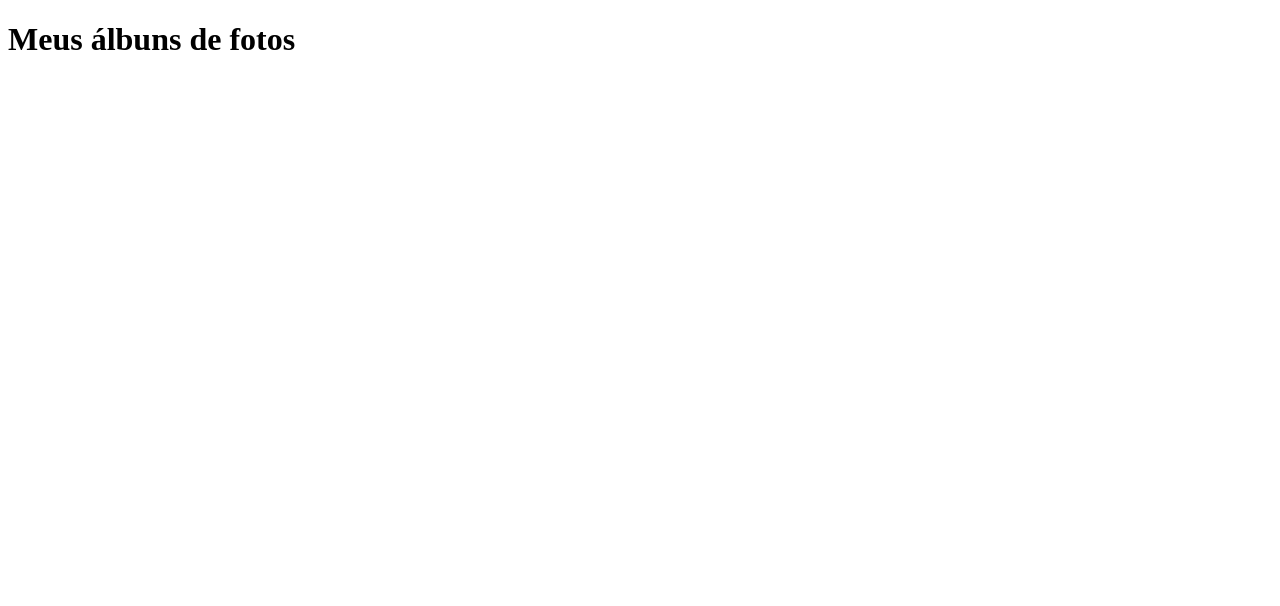
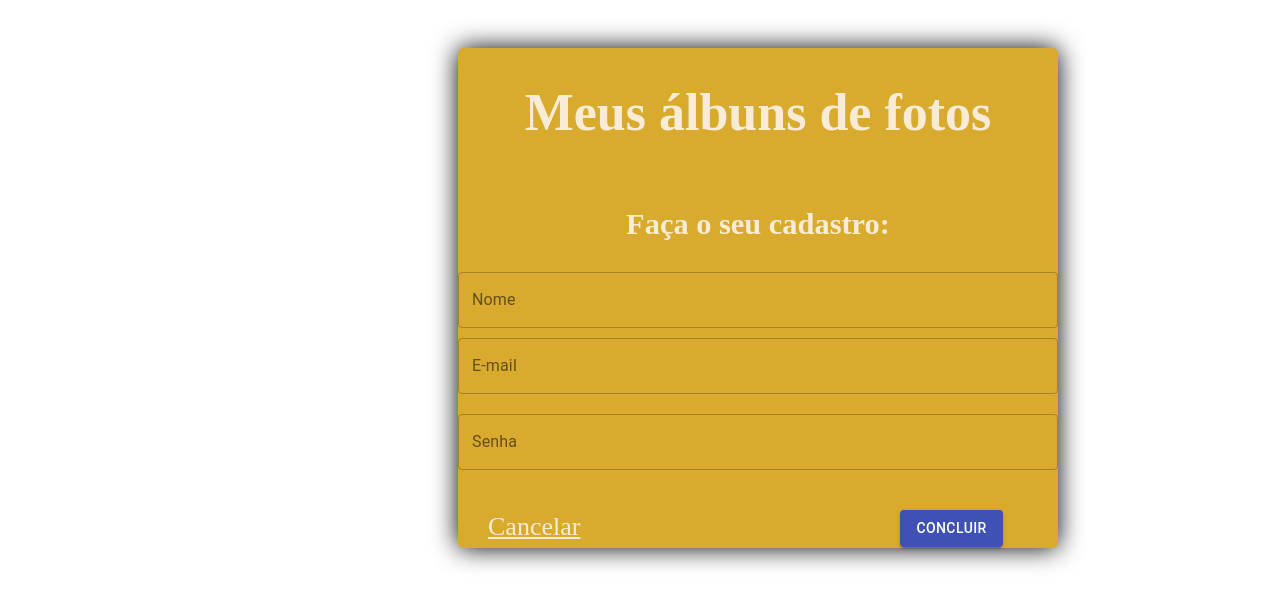
Before and after one commit to rafaellevissa/album-front, a React (Create React App) app: page /cadastro in a window 1280 px wide. Shown: the top 606 px of the page. Built offline with nearby package versions, Linux system fonts and the light colour scheme.

Commit message:
register screen

```diff
--- a/src/App.js
+++ b/src/App.js
@@ -1,4 +1,4 @@
-import './App.css';
+import './css/App.css';
 import Routes from './Routes';
 
 function App() {
--- /dev/null
+++ b/src/css/register.css
@@ -0,0 +1,43 @@
+.App-header {
+    background-color: #d8ab2f;
+    border-radius: 1%;
+    box-shadow: 0 0 1em black;
+    position: relative;
+    top: 40px;
+    left: 450px;
+    width: 600px;
+    height: 500px;
+    display: flex;
+    align-items: center;
+    flex-direction: column;
+    font-size: calc(10px + 2vmin);
+  }
+
+  .App-email{
+    top: 10px;
+  }
+
+  .App-password{
+    top: 30px;
+  }
+
+  .App-h3{
+    color: antiquewhite;
+  }
+
+  .App-h1{
+    color:antiquewhite;
+  }
+
+  .App-entrar{
+    top:70px;
+    left: 350px;
+    position: relative;
+  }
+
+  .App-link {
+    color: antiquewhite;
+    top: 70px;
+    left: 30px;
+    position: relative;
+  }
--- a/src/pages/login.js
+++ b/src/pages/login.js
@@ -1,4 +1,4 @@
-import '../App.css';
+import '../css/App.css';
 import {
   TextField,
   Button
--- a/src/pages/register.js
+++ b/src/pages/register.js
@@ -1,12 +1,27 @@
-import react from 'react';
+import '../css/register.css';
+import {
+  TextField,
+  Button
+} from '@material-ui/core';
 
 function register() {
-    return (
+  return (
       <div>
-       <h1>Meus álbuns de fotos</h1>
-       <h3></h3>
-      </div>
-    );
-  }
+    <div className="App-header">
+     <h1 className="App-h1">Meus álbuns de fotos</h1>
+     <h3 className="App-h3">Faça o seu cadastro:</h3>
+     <form>
+     <TextField fullWidth className="App-name" name="name" type="text" id="outlined-basic" label="Nome" variant="outlined" />
+     <TextField fullWidth className="App-email" name="email" type="email" id="outlined-basic" label="E-mail" variant="outlined" />
+     <TextField fullWidth className="App-password" name="password" type="password" id="outlined-basic" label="Senha" variant="outlined" />
+     <a className="App-link" href="/">Cancelar</a>
+     <Button className="App-entrar" variant="contained" color="primary">
+      Concluir
+     </Button>
+     </form>
+    </div>
+    </div>
+  );
+}
 
-  export default register;
+export default register;
```
Also changed, not shown: src/css/App.css (renamed from src/App.css).
